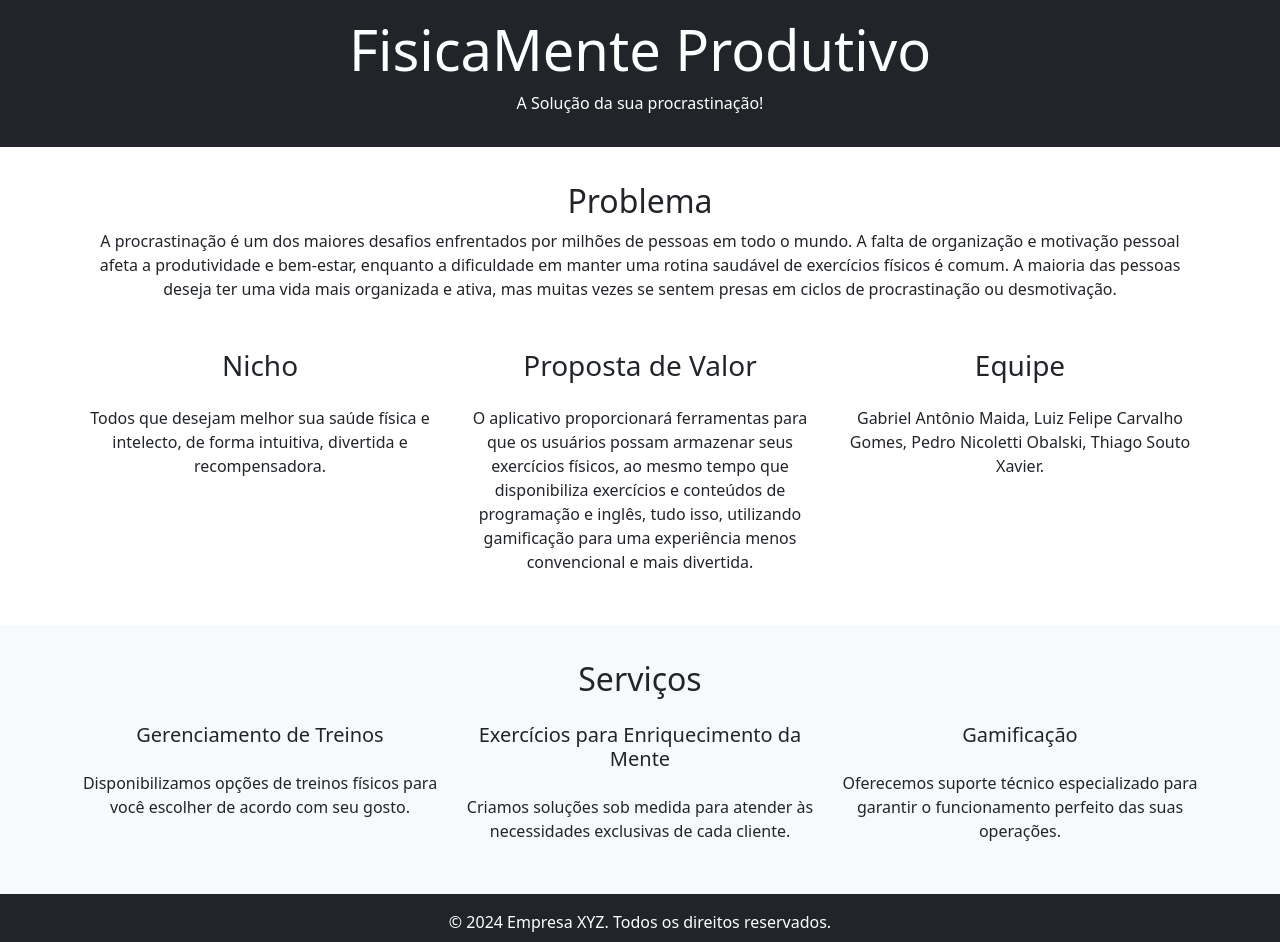
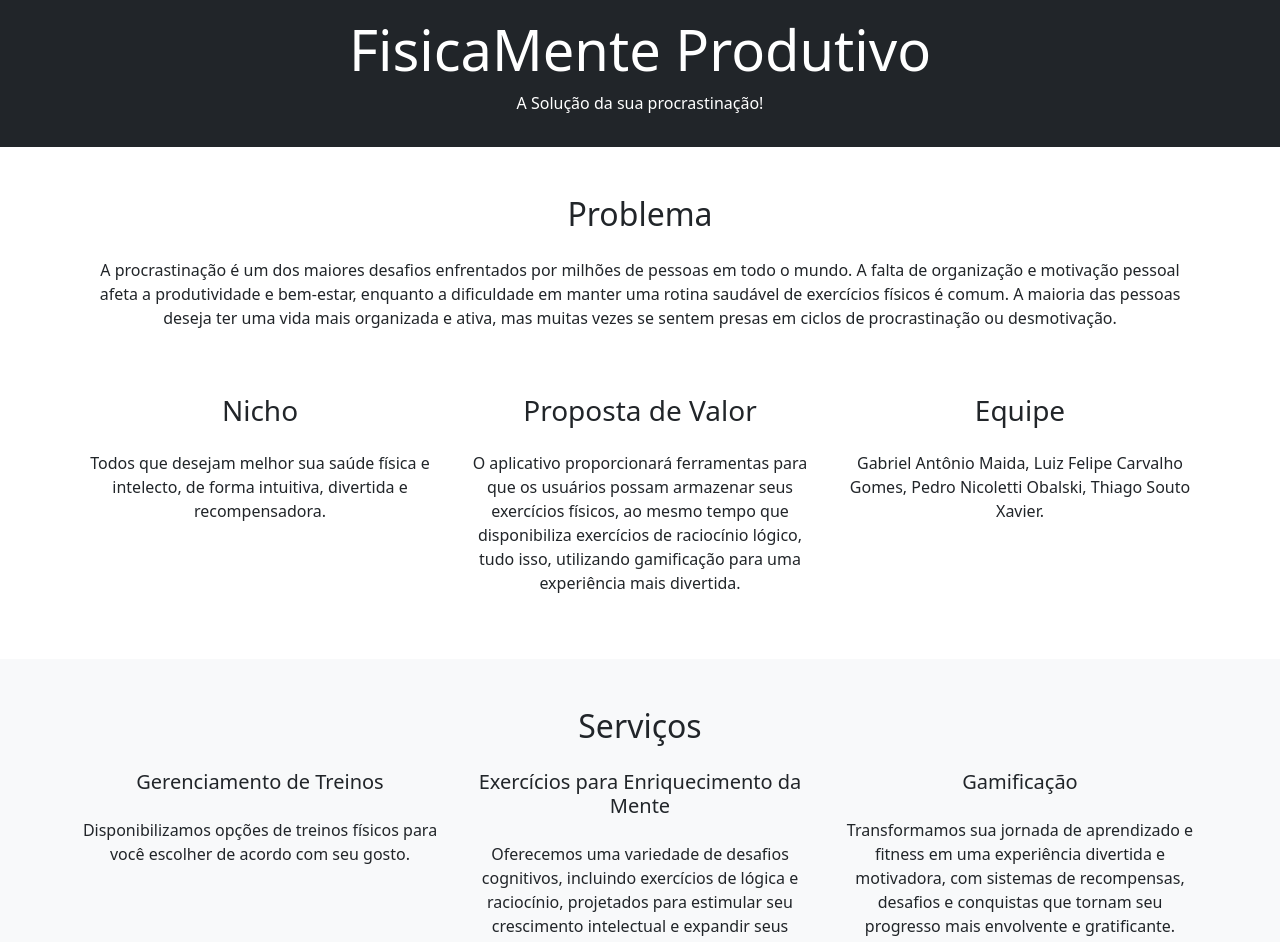
Before and after one commit to GabrielMaida/FMP, a React (Create React App) app in the folder landpage-fmp/: page / in a window 1280 px wide. Shown: the top 942 px of the page. Built offline with nearby package versions, Linux system fonts and the light colour scheme.

Commit message:
update: Mudanças no HTML

```diff
--- a/landpage-fmp/src/App.js
+++ b/landpage-fmp/src/App.js
@@ -9,20 +9,20 @@ function App() {
                 <p className=''>A Solução da sua procrastinação!</p>
             </header>
 
-            <section>
+            <section className='py-5'>
                 <div className="container">
-                    <h2>Problema</h2>
-                    <p>
+                    <h2 className='mb-4'>Problema</h2>
+                    <p className='pb-5'>
                         A procrastinação é um dos maiores desafios enfrentados por milhões de pessoas em todo o mundo. A falta de organização e motivação pessoal afeta a produtividade e bem-estar, enquanto a dificuldade em manter uma rotina saudável de exercícios físicos é comum. A maioria das pessoas deseja ter uma vida mais organizada e ativa, mas muitas vezes se sentem presas em ciclos de procrastinação ou desmotivação.
                     </p>
-                    <div className="row mt-5">
+                    <div className="row">
                         <div className="col-md-4">
                             <h3 className='mb-4'>Nicho</h3>
                             <p>Todos que desejam melhor sua saúde física e intelecto, de forma intuitiva, divertida e recompensadora.</p>
                         </div>
                         <div className="col-md-4">
                             <h3 className='mb-4'>Proposta de Valor</h3>
-                            <p>O aplicativo proporcionará ferramentas para que os usuários possam armazenar seus exercícios físicos, ao mesmo tempo que disponibiliza exercícios e conteúdos de programação e inglês, tudo isso, utilizando gamificação para uma experiência menos convencional e mais divertida.</p>
+                            <p>O aplicativo proporcionará ferramentas para que os usuários possam armazenar seus exercícios físicos, ao mesmo tempo que disponibiliza exercícios de raciocínio lógico, tudo isso, utilizando gamificação para uma experiência mais divertida.</p>
                         </div>
                         <div className="col-md-4">
                             <h3 className='mb-4'>Equipe</h3>
@@ -32,7 +32,7 @@ function App() {
                 </div>
             </section>
 
-            <section className="bg-light">
+            <section className="bg-light py-5">
                 <div className="container">
                     <h2 className='mb-4'>Serviços</h2>
                     <div className="row">
@@ -45,13 +45,13 @@ function App() {
                         <div className="col-md-4">
                             <h5 className='mb-4'>Exercícios para Enriquecimento da Mente</h5>
                             <p>
-                                Criamos soluções sob medida para atender às necessidades exclusivas de cada cliente.
+                                Oferecemos uma variedade de desafios cognitivos, incluindo exercícios de lógica e raciocínio, projetados para estimular seu crescimento intelectual e expandir seus conhecimentos de forma divertida e envolvente.
                             </p>
                         </div>
                         <div className="col-md-4">
                             <h5 className='mb-4'>Gamificação</h5>
                             <p>
-                                Oferecemos suporte técnico especializado para garantir o funcionamento perfeito das suas operações.
+                                Transformamos sua jornada de aprendizado e fitness em uma experiência divertida e motivadora, com sistemas de recompensas, desafios e conquistas que tornam seu progresso mais envolvente e gratificante.
                             </p>
                         </div>
                     </div>
```
